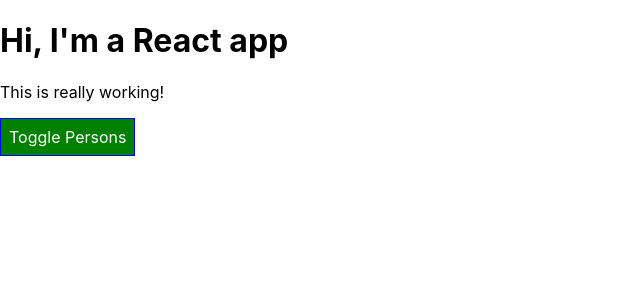
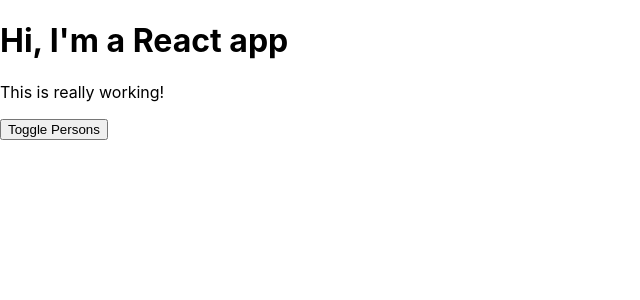
Before and after one commit to frankmathy/react-complete-guide, a React app: page / in a window 1280 px wide. Shown: the top 300 px of the page, without its empty margins (0-640 px from the left). Built offline with nearby package versions, Linux system fonts and the light colour scheme.

Commit message:
Added Pseudo Selector

```diff
--- a/src/App.css
+++ b/src/App.css
@@ -9,3 +9,25 @@
 .bold {
   font-weight: bold;
 }
+
+.App button {
+  border: 1px solid blue;
+  padding: 16px;
+  background-color: green;
+  font: inherit;
+  color: white;
+}
+
+.App button:hover {
+  background-color: lightgreen;
+  color: black;
+}
+
+.App button.Red {
+  background-color: red;
+}
+
+.App button.Red:hover {
+  background-color: salmon;
+  color: black;
+}
--- a/src/App.js
+++ b/src/App.js
@@ -36,16 +36,8 @@
   }
 
   render() {
-    const style = {
-      backgroundColor: 'green',
-      color: 'white',
-      font: 'inherit',
-      border: '1px solid blue',
-      padding: '8px',
-      cursor: 'pointer'
-    };
-
     let persons = null;
+    let btnClass = '';
     if (this.state.showPersons) {
       persons = (
         <div >
@@ -60,7 +52,7 @@
           })}
       </div>
       );
-      style.backgroundColor = 'red';
+      btnClass = classes.Red;
     }
 
     const assignedClasses = [];
@@ -75,7 +67,7 @@
           <h1>Hi, I'm a React app</h1>
           <p className={assignedClasses.join(' ')}>This is really working!</p>
           <button
-            style={style}
+            className={btnClass}
             onClick={this.togglePersonsHandler}>Toggle Persons</button>
             {persons}
         </div>
```
